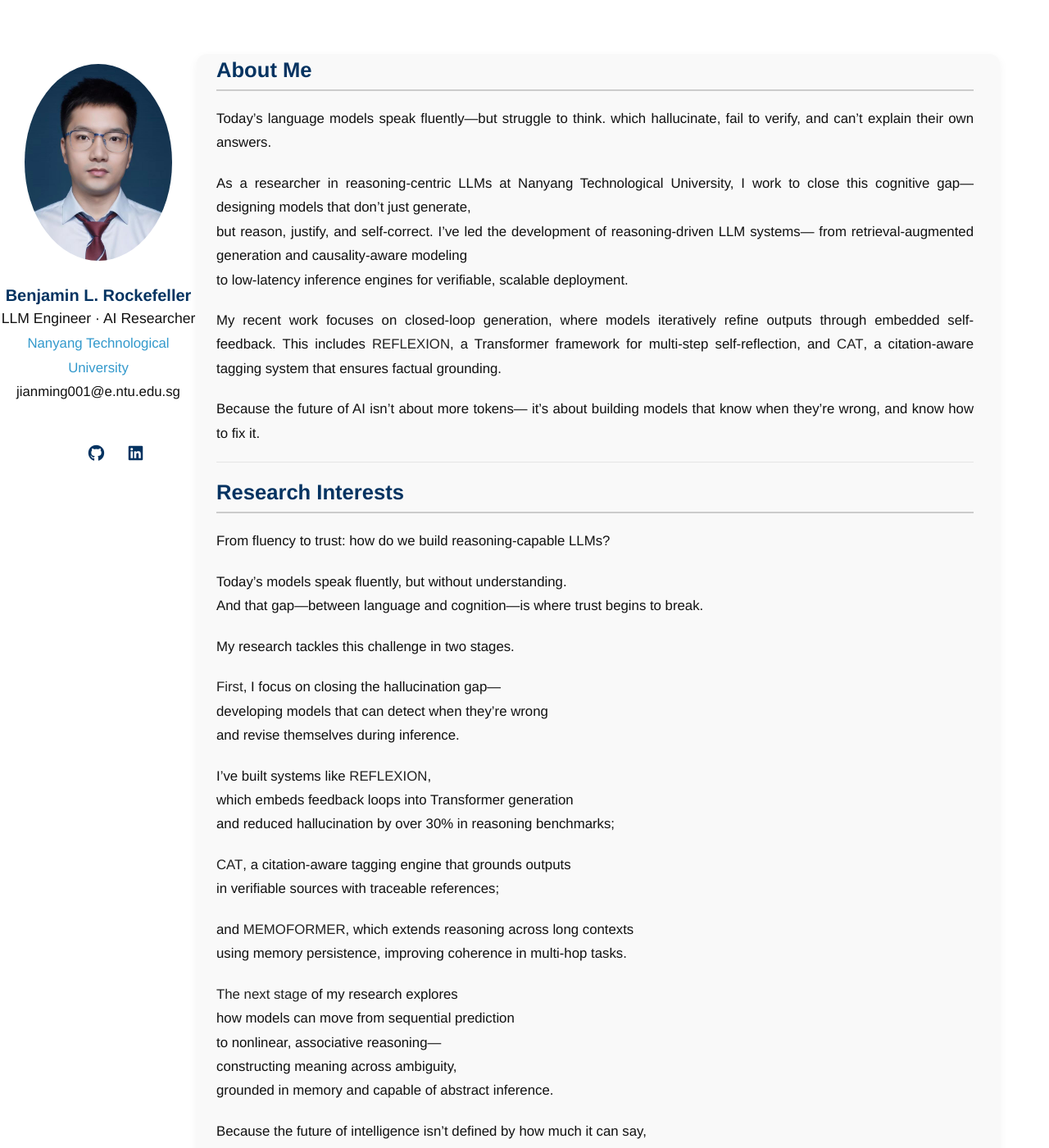
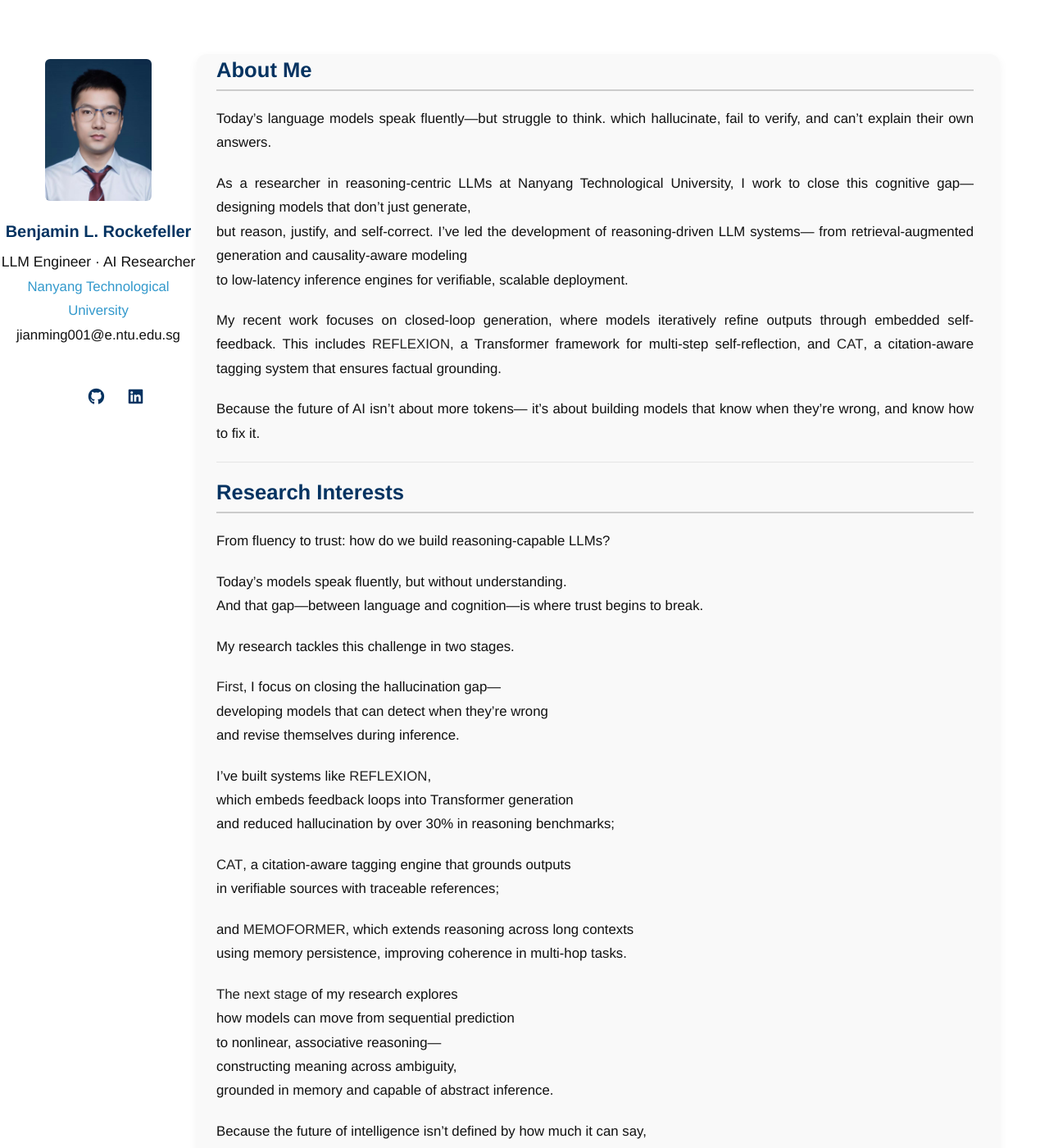
Before and after one commit to BenjaminRockefeller/benjaminrockefeller.github.io, a Jekyll site: the page built from index.md, in a window 1280 px wide and 1400 px high. Shown: the whole window at 82% size. Built offline with Jekyll 4.4.1, drawn with Linux system fonts in a browser that asks for light colours; a style sheet for code colours, icons or effects is not loaded; our own code applies the rules of GitHub Pages for plain Markdown files.

Commit message:
Update minimal-light.scss

```diff
--- a/_sass/minimal-light.scss
+++ b/_sass/minimal-light.scss
@@ -684,23 +684,44 @@ section {
 
 /* === Custom Enhancements by ChatGPT: Better Readability & Layout === */
 
-/* ✅ 头像放大 */
+/* 修改头像图片为长方形 + 圆角 + 自然宽高 */
 .image.avatar img {
-  border-radius: 100%;
-  width: 130px; /* 原为 45% 或 117px，现统一为绝对像素 */
-  padding: 10px;
+  border-radius: 12px;      /* 可选，建议适度圆角 */
+  width: 130px;
+  height: auto;
+  object-fit: cover;
+  padding: 8px;
 }
 
-/* ✅ 教育背景文字样式 */
-.education {
+
+/* 姓名部分：加粗、保持居中 */
+header h1 {
+  font-weight: 700;
+  font-size: 20px;
+  white-space: nowrap;
+  text-align: center;
+  margin-bottom: 0.6rem;
+}
+
+/* 职位部分：强制单行、略小字号、左对齐 */
+header .autocolor {
+  white-space: nowrap;
+  font-size: 14px;
+  text-align: left;
+  margin: 0 auto 0.2rem;
+  width: fit-content;
+}
+
+/* 学校部分：强制单行、略小字号、左对齐 */
+header .education {
+  white-space: nowrap;
+  font-size: 14px;
   font-weight: 500;
-  font-size: 14.5px;
-  line-height: 1.6;
-  margin-top: 5px;
-  color: #444;
-  font-family: "Segoe UI", sans-serif;
-  text-align: center;
+  text-align: left;
+  margin: 0 auto;
+  width: fit-content;
 }
+
 
 /* ✅ 正文字体增强 + 字色加深 */
 body {
@@ -890,12 +911,15 @@ body {
   line-height: 1.75;
 }
 
-/* ✅ 头像放大居中，增加展示感 */
+/* 修改头像图片为长方形 + 圆角 + 自然宽高 */
 .image.avatar img {
-  width: 140px;
-  padding: 12px;
-  border-radius: 100%;
+  border-radius: 12px;      /* 可选，建议适度圆角 */
+  width: 130px;
+  height: auto;
+  object-fit: cover;
+  padding: 8px;
 }
+
 
 /* ✅ 左侧整体文本居中（包括教育背景） */
 header {
@@ -1119,3 +1143,90 @@ header .education {
   overflow: hidden;
   text-overflow: ellipsis;
 }
+/* 姓名部分：加粗、保持居中 */
+header h1 {
+  font-weight: 700;
+  font-size: 20px;
+  white-space: nowrap;
+  text-align: center;
+  margin-bottom: 0.6rem;
+}
+
+/* 职位部分：强制单行、略小字号、左对齐 */
+header .autocolor {
+  white-space: nowrap;
+  font-size: 14px;
+  text-align: left;
+  margin: 0 auto 0.2rem;
+  width: fit-content;
+}
+
+/* 学校部分：强制单行、略小字号、左对齐 */
+header .education {
+  white-space: nowrap;
+  font-size: 14px;
+  font-weight: 500;
+  text-align: left;
+  margin: 0 auto;
+  width: fit-content;
+}
+/* 修改头像图片为长方形 + 圆角 + 自然宽高 */
+.image.avatar img {
+  border-radius: 12px;      /* 可选，建议适度圆角 */
+  width: 130px;
+  height: auto;
+  object-fit: cover;
+  padding: 8px;
+}
+/* === 头像设置为长方形 + 圆角 === */
+.image.avatar img {
+  width: 130px;              /* 头像宽度 */
+  height: auto;              /* 高度自适应，保留比例 */
+  object-fit: cover;         /* 填满但不变形 */
+  border-radius: 12px;       /* 设置圆角，非椭圆 */
+  padding: 6px;
+  display: block;
+  margin: 0 auto;
+}
+
+/* === 姓名标题加粗 + 居中显示 === */
+header h1 {
+  font-size: 20px;
+  font-weight: 700;
+  text-align: center;
+  white-space: nowrap;
+  margin-top: 0.5rem;
+  margin-bottom: 0.6rem;
+}
+
+/* === 职业信息：单独成行，略小字号，左对齐 === */
+header .autocolor {
+  display: block;
+  font-size: 14px;
+  font-weight: 500;
+  color: #2a2a2a;
+  text-align: left;
+  margin: 0.3rem auto;
+  width: fit-content;
+  white-space: nowrap;
+}
+
+/* === 教育背景：单独一行，统一样式，左对齐 === */
+header .education {
+  display: block;
+  font-size: 14px;
+  font-weight: 500;
+  text-align: left;
+  color: #0077b5;
+  margin: 0.3rem auto;
+  width: fit-content;
+  white-space: nowrap;
+}
+
+/* ✅ 暗色模式适配（可选） */
+@media (prefers-color-scheme: dark) {
+  header .autocolor,
+  header .education {
+    color: #dadbdf;
+  }
+}
```
